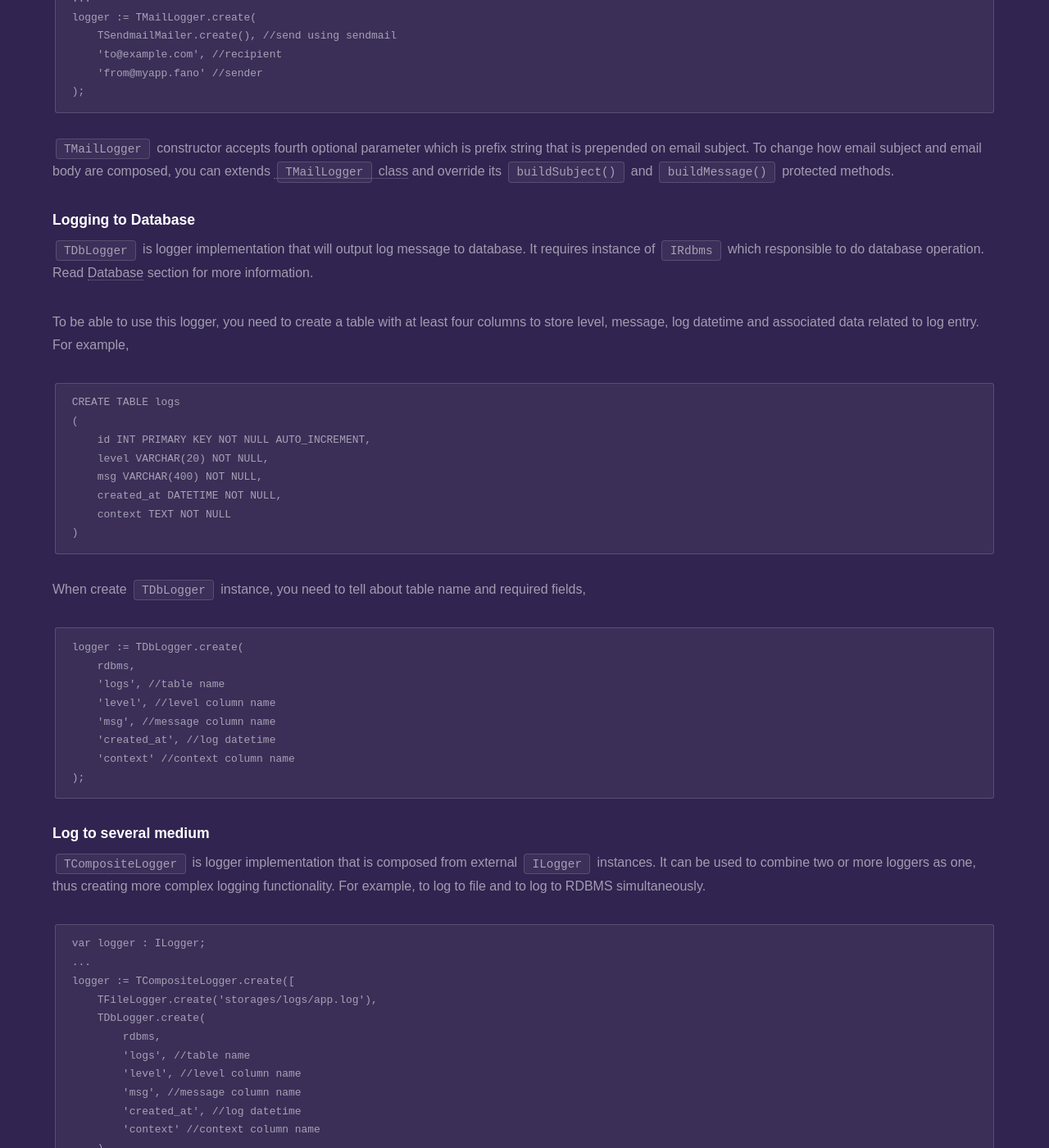
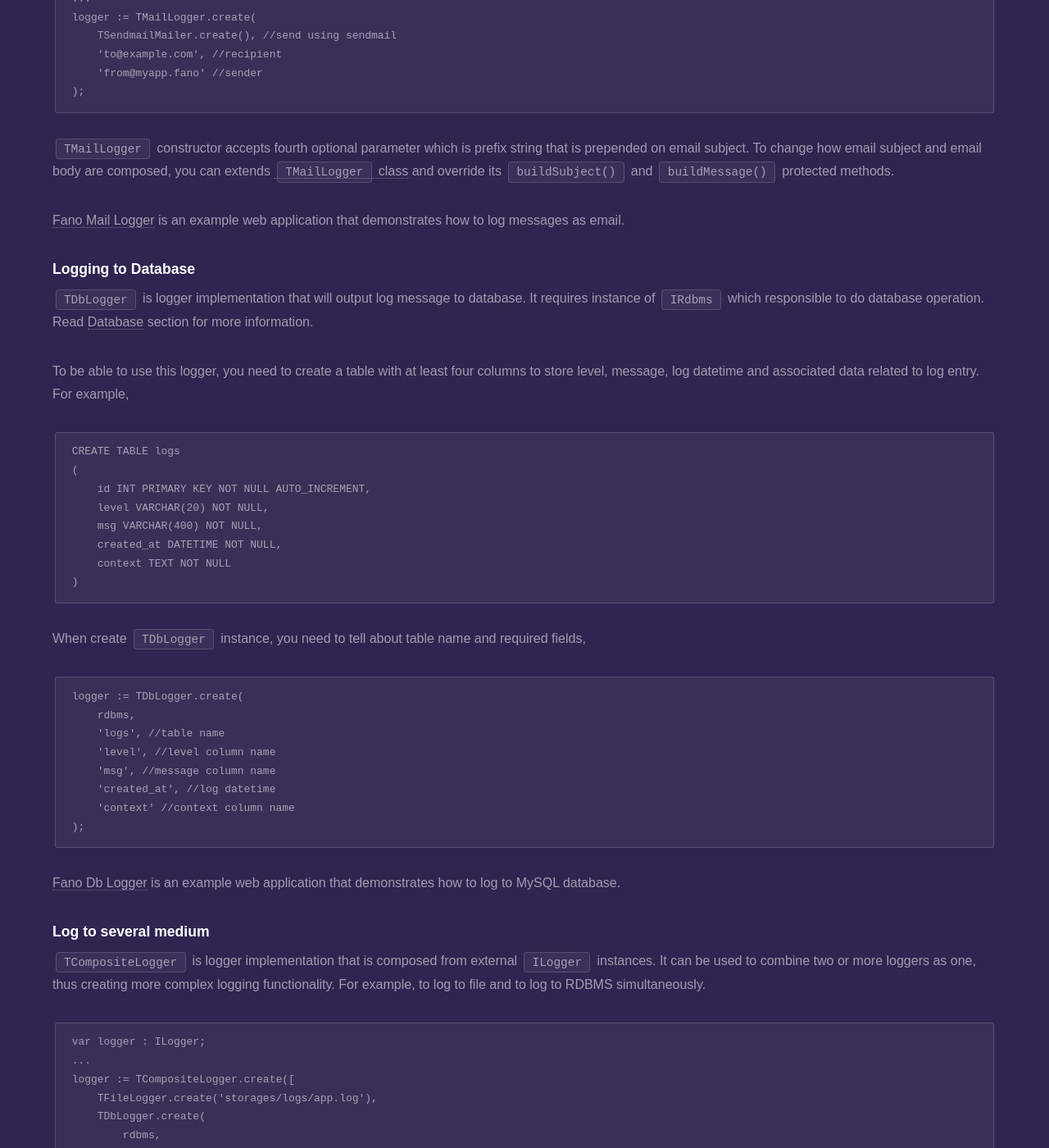
Before and after one commit to fanoframework/fanoframework.github.io, a Jekyll site: the page built from utilities/using-loggers/index.md, in a window 1280 px wide and 1400 px high, scrolled down 2623 px. Shown: the whole window at 82% size. Built offline with Jekyll 4.4.1, drawn with Linux system fonts in a browser that asks for light colours; our own code applies the rules of GitHub Pages for plain Markdown files; some of the changed text lies outside the part shown.

Commit message:
improve logger documentation with more example

````diff
--- a/utilities/using-loggers/index.md
+++ b/utilities/using-loggers/index.md
@@ -110,6 +110,8 @@ that is prepended on email subject.
 To change how email subject and email body are composed, you can extends [`TMailLogger` class](https://github.com/fanoframework/fano/blob/development/src/Libs/Logger/MailLoggerImpl.pas)
 and override its `buildSubject()` and `buildMessage()` protected methods.
 
+[Fano Mail Logger](https://github.com/fanoframework/fano-mail-logger) is an example web application that demonstrates how to log messages as email.
+
 ### Logging to Database
 
 `TDbLogger` is logger implementation that will output log message to database. It requires instance of `IRdbms` which responsible to do database operation. Read [Database](/database) section for more information.
@@ -138,6 +140,7 @@ logger := TDbLogger.create(
     'context' //context column name
 );
 ```
+[Fano Db Logger](https://github.com/fanoframework/fano-db-logger) is an example web application that demonstrates how to log to MySQL database.
 
 ### Log to several medium
 
@@ -401,3 +404,4 @@ logger := container['logger'] as ILogger;
 - [Error Handler](/error-handler)
 - [Database](/database)
 - [Example web application that log messages to MySQL database](https://github.com/fanoframework/fano-db-logger)
+- [Example web application that log messages as email](https://github.com/fanoframework/fano-mail-logger)
````
